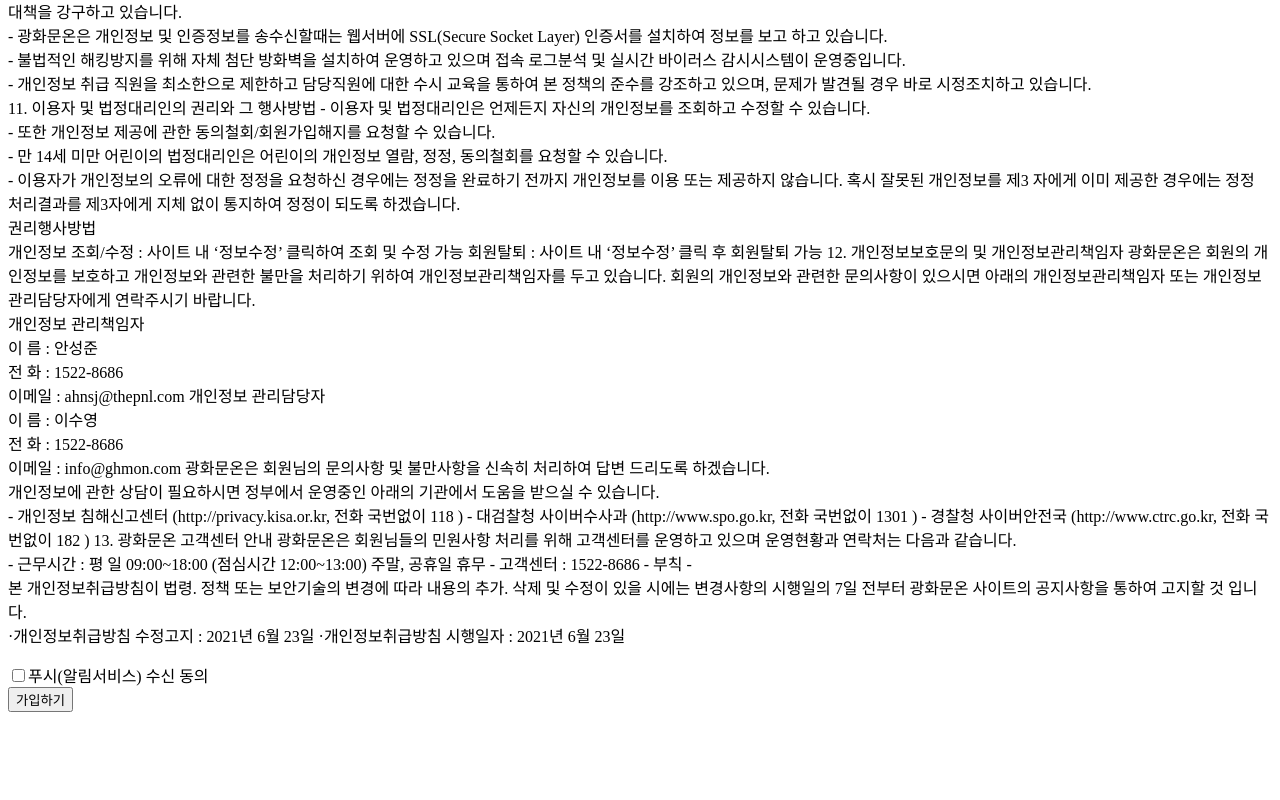
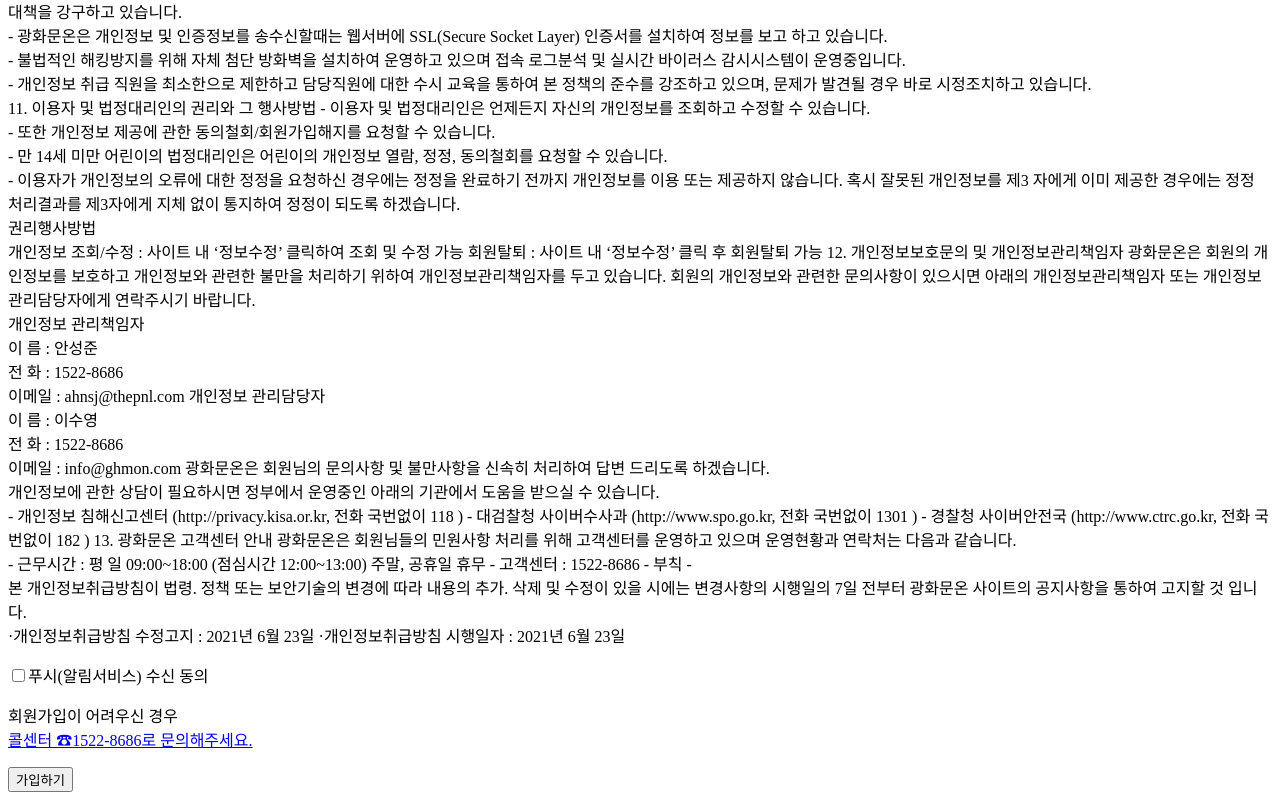
Before and after one commit to emthrology/mall-login, a Next.js app: page /register in a window 1280 px wide. Shown: the part 7354-8154 px from the top of the page. Before the commit the page ends 8074 px from the top, so only its background shows below. Built offline with nearby package versions, Linux system fonts and the light colour scheme.

Commit message:
fix: 고객센터 번호 위치 변경

```diff
--- a/components/login/LoginComponent.jsx
+++ b/components/login/LoginComponent.jsx
@@ -127,11 +127,7 @@
                 </span>
               </Link>
             </div>
-            <p className="mb-8 text-gray-600 text-center">
-              회원가입이 어려우신 경우
-              <br />
-              <a href="tel:15447166">콜센터 ☎1522-8686로 문의해주세요.</a>
-            </p>
+
             <button
               onClick={handleSubmit}
               className="rounded-md bg-red-500 w-full min-h-[50px] text-lg font-bold text-white"
--- a/components/register/RegisterComponent.jsx
+++ b/components/register/RegisterComponent.jsx
@@ -313,6 +313,11 @@
           /> */}
           <TosComponent agreements={agreements} setAgreements={setAgreements} />
         </div>
+        <p className="mb-8 text-gray-600 text-center">
+          회원가입이 어려우신 경우
+          <br />
+          <a href="tel:15447166">콜센터 ☎1522-8686로 문의해주세요.</a>
+        </p>
         <button
           type="submit"
           className="my-4 rounded-md bg-red-500 w-full min-h-[50px] text-lg font-bold text-white"
```
